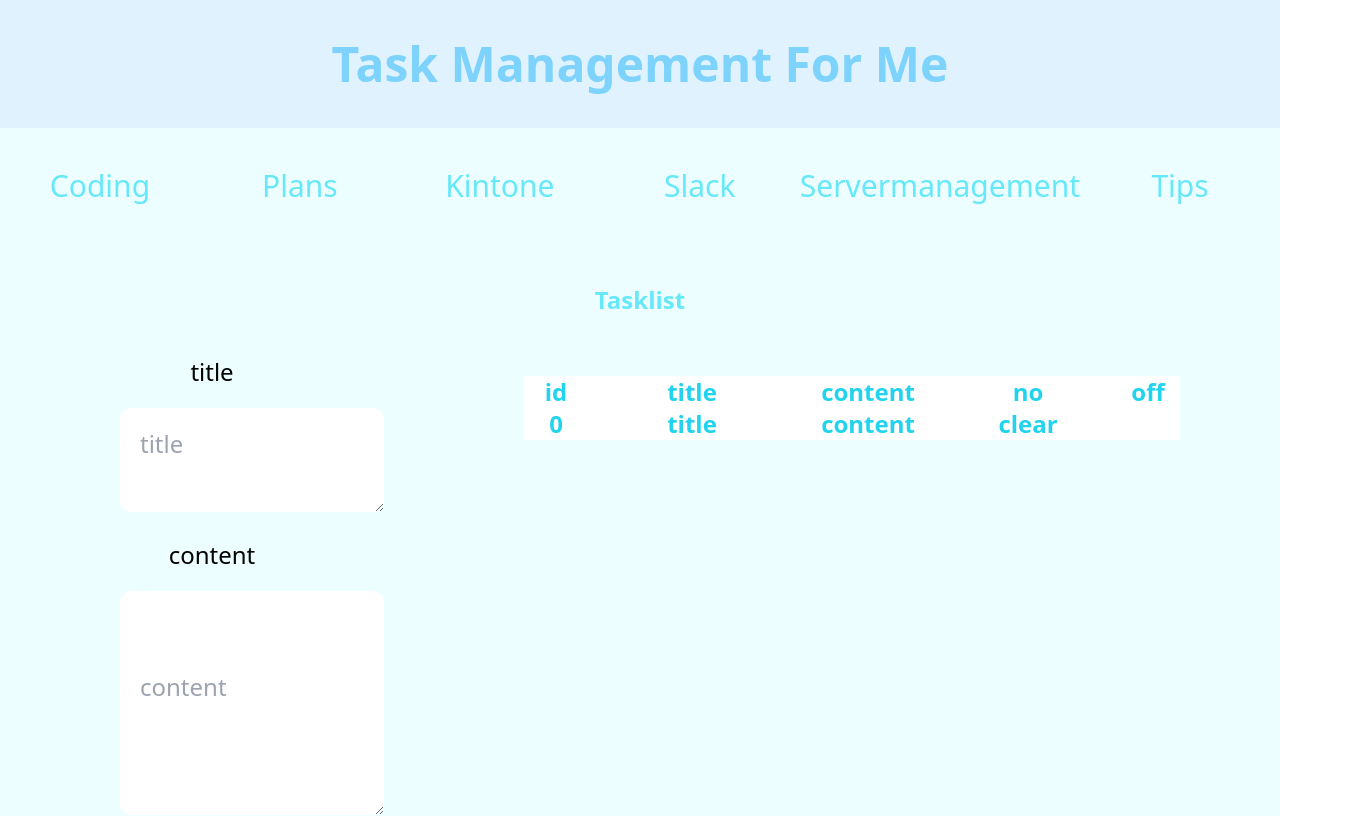
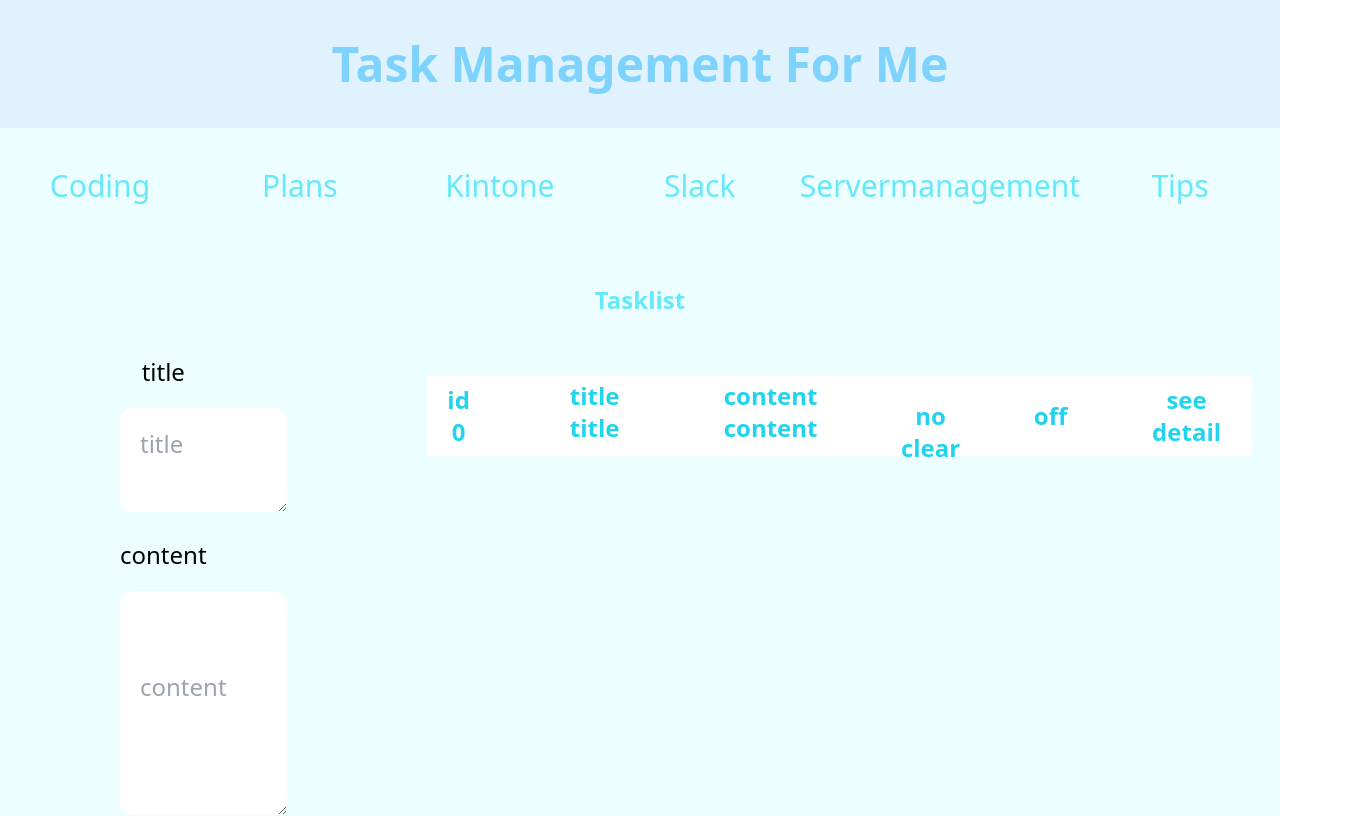
Before and after one commit to JunSecondStart/task_management_for_me, a React (Create React App) app: page /kintone in a window 1280 px wide. Shown: the top 816 px of the page, 1351 px wide, since content can reach past the window. Built offline with nearby package versions, Linux system fonts and the light colour scheme.

Commit message:
「see detail」ボタンを追加（on, offも） modified:   src/views/components/common/tasklist/Taskstore.tsx

```diff
--- a/src/views/components/common/tasklist/Taskstore.tsx
+++ b/src/views/components/common/tasklist/Taskstore.tsx
@@ -3,46 +3,85 @@
 import { useEffect, useState } from "react";
 import { storedtask } from "../../../../types";
 
-type Props = { storedtask:storedtask, idx:number };
-const Taskstore: React.FC<Props> = ({storedtask,idx}) => {
+type Props = { storedtask: storedtask; idx: number };
+const Taskstore: React.FC<Props> = ({ storedtask, idx }) => {
   /* ----- context ----- */
-  const [checkbox,setcheckbox] = useState(storedtask.check=storedtask.check);
+  const [checkbox, setcheckbox] = useState(
+    (storedtask.check = storedtask.check)
+  );
   const [style, setstyle] = useState("");
+  const [detailCheck, setdetailCheck]= useState(true);
+  const [detailStyle, setdetailStyle]= useState("");
 
-  const check=()=>{
-    checkbox === false ?
-    setcheckbox(storedtask.check=true):
-    setcheckbox(storedtask.check=false);
+  const check = () => {
+    checkbox === false
+      ? setcheckbox((storedtask.check = true))
+      : setcheckbox((storedtask.check = false));
     console.log(checkbox);
   };
 
-  useEffect(()=>{
-    checkbox === true ? setstyle("bg-yellow-200 text-red-400"):setstyle("text-cyan-400");
-  },[checkbox])
+  useEffect(() => {
+    checkbox === true
+      ? setstyle("bg-yellow-200 text-red-400")
+      : setstyle("text-cyan-400");
+  }, [checkbox]);
+
+  const detail = () => {
+    detailCheck===false ? setdetailCheck(true): setdetailCheck(false);
+    console.log(detailCheck);
+  }
+
+  useEffect(() => {
+    detailCheck === false
+      ? setdetailStyle("!bg-blue-200 !text-red-500")
+      : setdetailStyle("text-cyan-400 py-2");
+  }, [detailCheck]);
 
   return (
     <section className={`bg-white m-5 ${style}`}>
       <div>
         <ul className="text-2xl font-bold">
           {/* <li>{Task.title.map((title,i)=>(title+" "))}</li> */}
-            <li>
+          <li className="h-20">
             <div className="flex flex-row space-x-10">
-                    <div className="text-center w-16">
+              <div className="text-center py-2 w-16">
                 <p>id</p>
                 {idx}
               </div>
-                    <div className="text-center w-32 truncate"><p>title</p>{storedtask.title}</div>
-                    <div className="text-center w-36 truncate"><p>content</p>{storedtask.content}</div>
-                    <div className="text-center w-24">
-                      <span className="w-full">{ storedtask.check ? "complete":"no clear"}</span>
+              <div className="text-center w-32 py-1 truncate">
+                <p>title</p>
+                {storedtask.title}
+              </div>
+              <div className="text-center w-36  py-1 truncate">
+                <p>content</p>
+                {storedtask.content}
+              </div>
+              <div className="text-center w-24 py-6">
+                <span className="w-full">
+                  {storedtask.check ? "complete" : "no clear"}
+                </span>
               </div>
 
-                    <div className="text-center w-16">
-                        <button className="w-full" type="button" onClick={()=>check()}>
-                        { storedtask.check ?　"on" : "off" }
+              <div className="text-center w-16  py-6">
+                <button
+                  className="w-full"
+                  type="button"
+                  onClick={() => check()}
+                >
+                  {storedtask.check ? "on" : "off"}
                 </button>
               </div>
               {/* <div className="basis=7/12">{Task.taskContent.content.map((taskContent,i)=>(taskContent+" "))}</div>  */}
+
+              <div className={`text-center w-32 p-2 ${detailStyle}`}>
+                <button
+                  className="w-full"
+                  type="button"
+                  onClick={() => detail()}
+                >
+                  {detailCheck ? "see detail" : "stop seeing it"}
+                </button>
+              </div>
             </div>
           </li>
         </ul>
```
Lines whose indentation alone changed are shown as unchanged.
